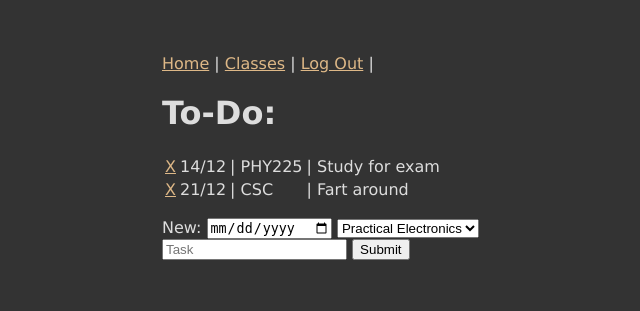
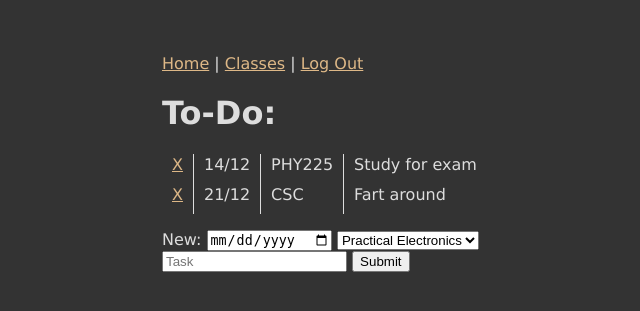
Before and after one commit to jPelot/django-todo, a Django app: page / in a window 1280 px wide. Shown: the top 311 px of the page, without its empty margins (228-868 px from the left). Run offline with Django 5.2, Linux system fonts and the light colour scheme; a user stored in the database is signed in; data comes from the database, SQL or seed files in the repository.

Commit message:
Restyle tables

```diff
--- a/main/templates/main/courses.html
+++ b/main/templates/main/courses.html
@@ -9,7 +9,7 @@
     {% for course in courses %}
     <tr>
         <td>{{course.name}}</td>
-        <td><a href="{% url 'remove_class' course.id %}">Remove</a></td>
+        <td class="rightmost_td"><a href="{% url 'remove_class' course.id %}">Remove</a></td>
     </tr>
     {% endfor %}
 </table>
--- a/main/templates/main/header.html
+++ b/main/templates/main/header.html
@@ -5,7 +5,7 @@
 <p>
     <a href="{% url 'index' %}">Home</a> |
     <a href="{% url 'classes' %}">Classes</a> |
-    <a href="{% url 'logout' %}">Log Out</a> |
+    <a href="{% url 'logout' %}">Log Out</a>
 </p>
 {% block content %}
 {% endblock %}
--- a/main/templates/main/index.html
+++ b/main/templates/main/index.html
@@ -10,8 +10,8 @@
             <tr>
             <td><a href="{% url 'remove' item.id %}">X</a></td>
             <td>{{item.due.day}}/{{item.due.month}}</td>
-            <td>| {{item.course.short}}</td>
-            <td>| {{item.description }}</td>
+            <td>{{item.course.short}}</td>
+            <td class="rightmost_td">{{item.description }}</td>
             </tr>
         {% endfor %}
     </table>
--- a/main/templates/main/template.html
+++ b/main/templates/main/template.html
@@ -21,6 +21,18 @@
                 padding-right: 50px;
 
             }
+            table {
+                border-collapse:collapse;
+            }
+            td {
+                border-right: 1px solid;
+                padding-right: 10px;
+                padding-left: 10px;
+                padding-bottom: 10px;
+            }
+            .rightmost_td {
+                border-right: 0px solid;
+            }
         </style>
 
         <meta name="viewport" content="width=device-width, initial-scale=1.0">
```
